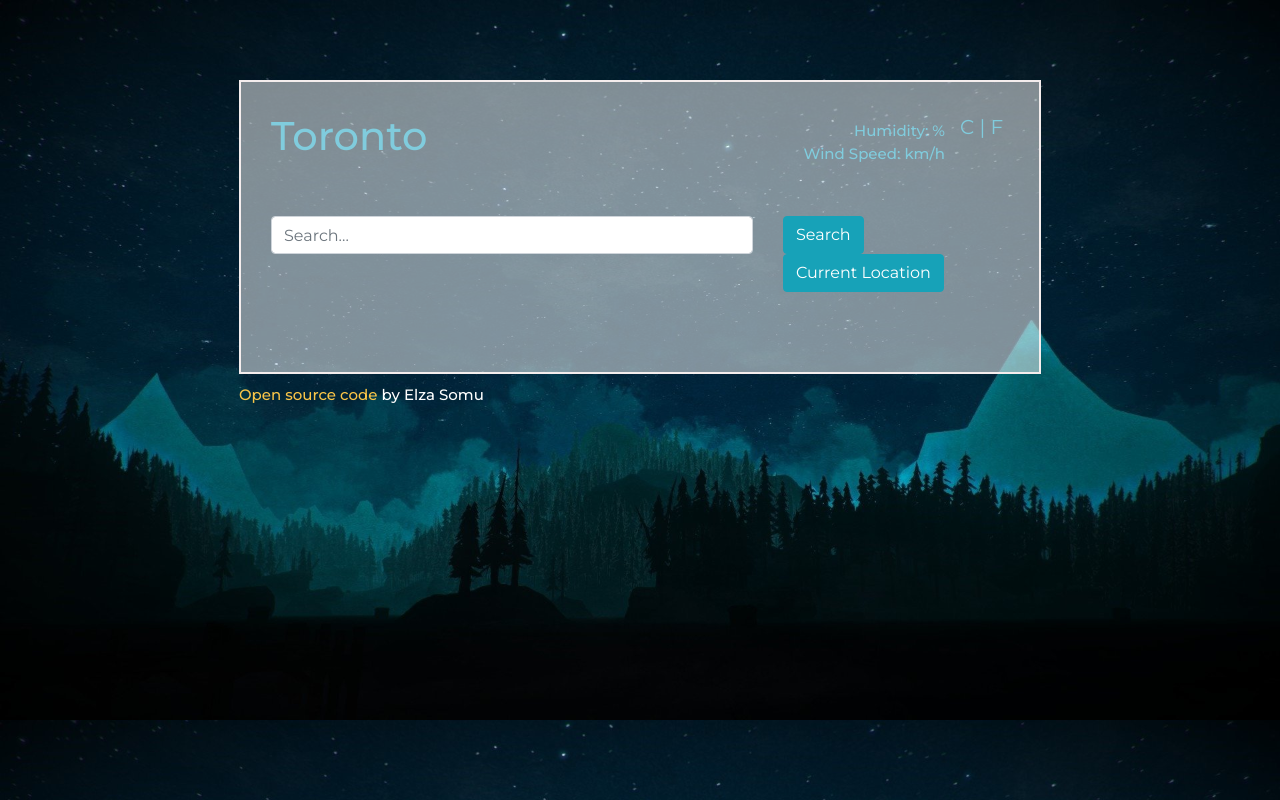
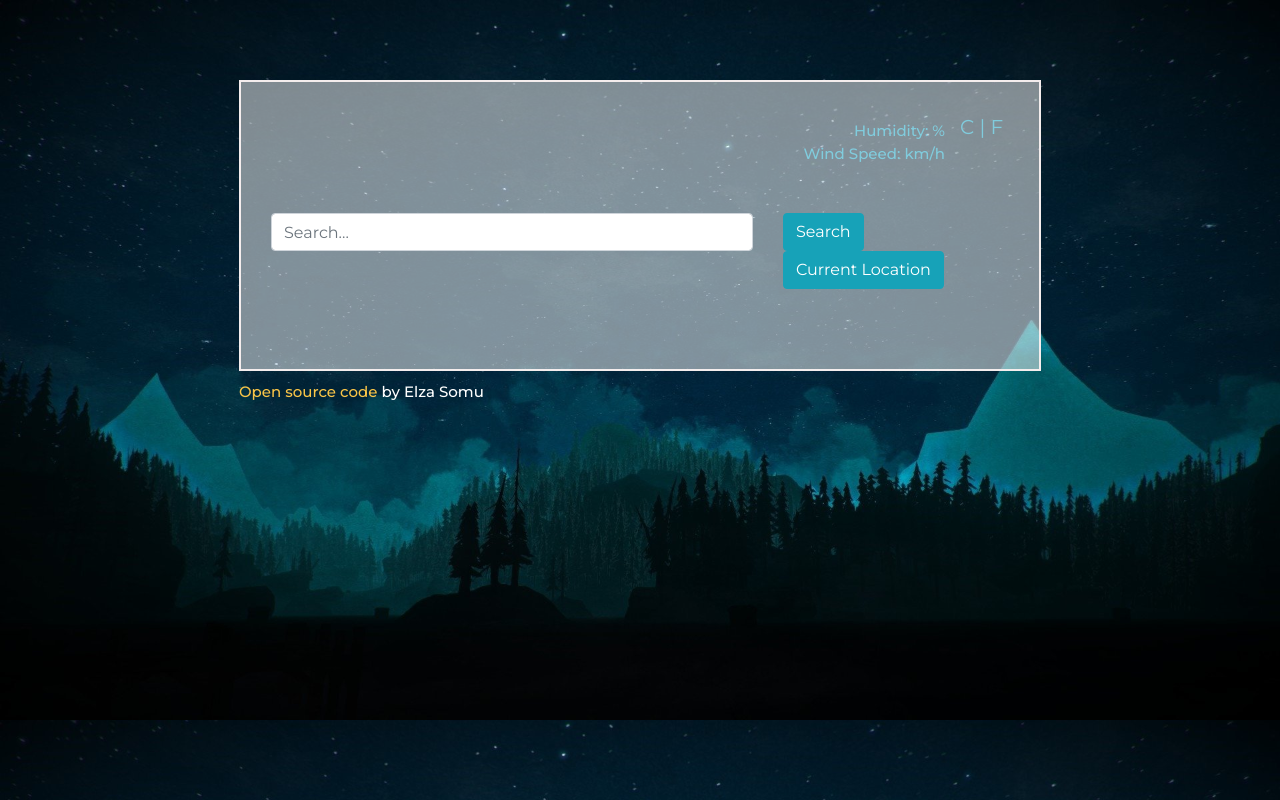
Before and after one commit to elza-s/Weather-App-Vanilla-JS, a plain HTML site: page index.html in a window 1280 px wide. Drawn offline with nearby package versions, Linux system fonts and the light colour scheme; no server answers.

Commit message:
edited inital stage of city

```diff
--- a/index.html
+++ b/index.html
@@ -27,7 +27,7 @@
       <section class="current">
         <div class="row">
           <div class="col">
-            <h2 class="city" id="city">Toronto</h2>
+            <h2 class="city" id="city"></h2>
             <div class="dateTime">
               <h3 id="dayTime">
                 <h3 />
```
